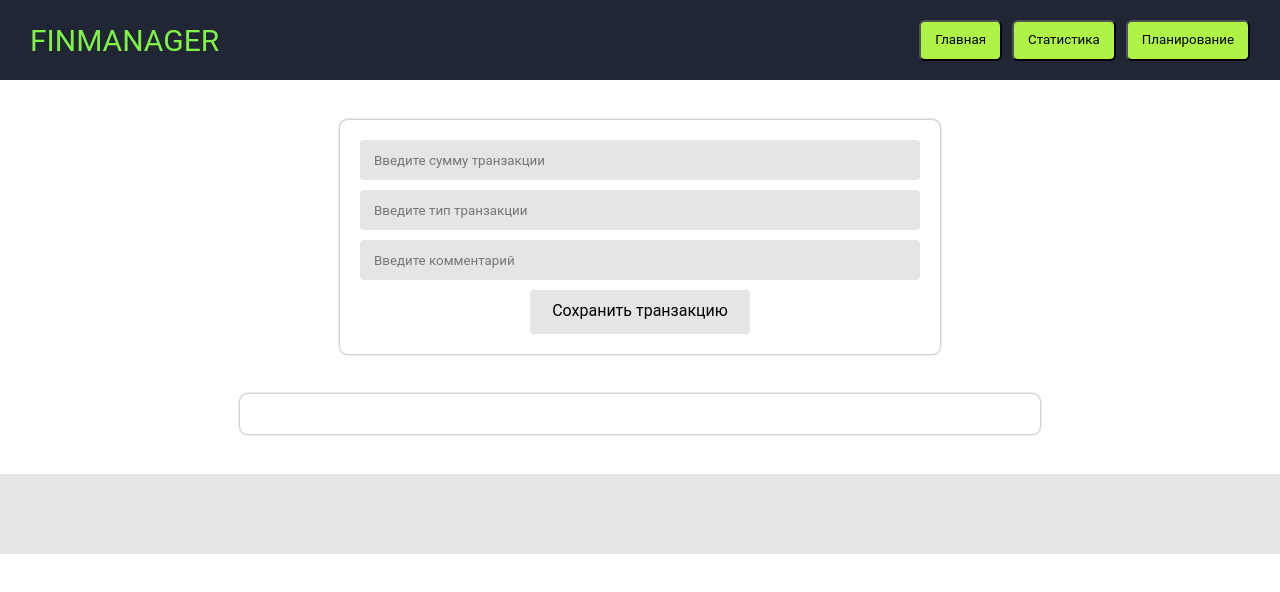
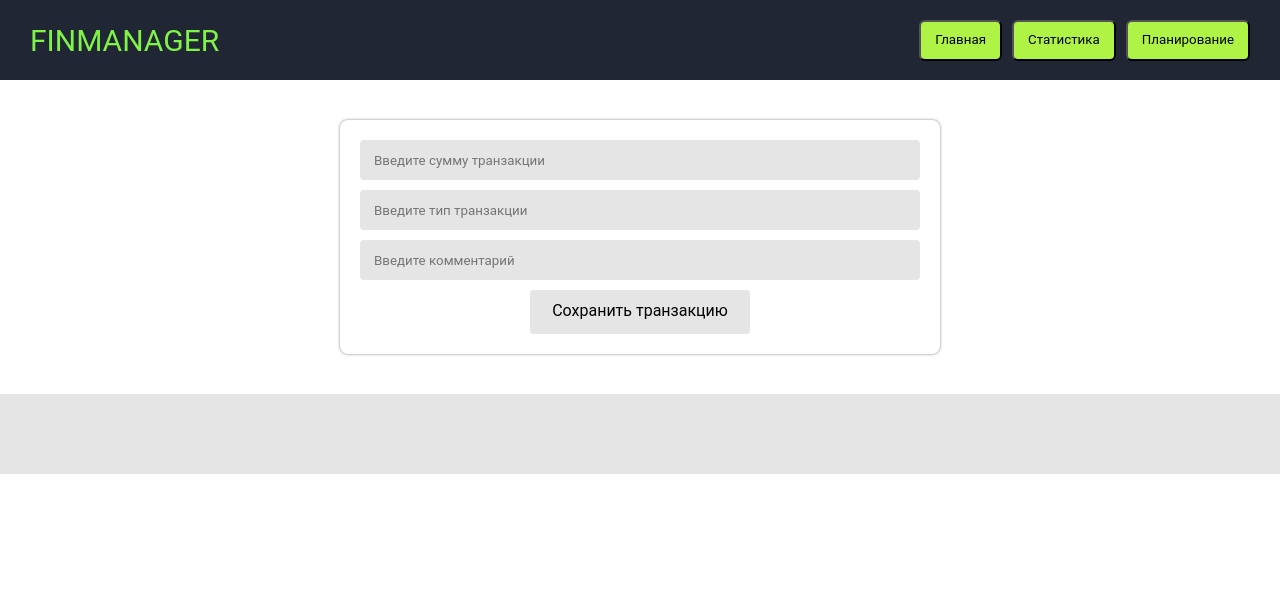
Before and after one commit to karlbelousov/finmanager, a React (Create React App) app: page / in a window 1280 px wide. Shown: the top 592 px of the page. Built offline with nearby package versions, Linux system fonts and the light colour scheme.

Commit message:
в компоненте главной страницы диспатчу  данные формы в стор

```diff
--- a/src/components/pages/Main.tsx
+++ b/src/components/pages/Main.tsx
@@ -3,8 +3,8 @@ import { Header } from '../views/global/Header';
 import { Footer } from '../views/global/Footer';
 import { css } from '../../styles/form.css';
 import { InputComponent } from '../comps/Input';
-import DataList from '../views/local/DataList';
-import { Data } from '../../type/data';
+import { useAppDispatch } from '../../hooks';
+import { setStat } from '../../store/action';
 
 const {FormContainer, Button} = css;
 
@@ -12,14 +12,16 @@ export const Main = () => {
   const [value, setValue] = useState('');
   const [type, setType] = useState('');
   const [comment, setComment] = useState('');
-  const [data, setData] = useState<Data[]>([]);
+  const dispatch = useAppDispatch();
 
   const validation = () => {
     if (value.length > 2 && type) {
-      // eslint-disable-next-line no-console
-      console.log('Валидация прошла успешно');
-
-      setData((items) => [...items, {value, type, comment}]);
+      const data = {
+        value,
+        type,
+        comment
+      };
+      dispatch(setStat(data));
       setValue('');
       setType('');
       setComment('');
@@ -51,7 +53,6 @@ export const Main = () => {
           Сохранить транзакцию
         </Button>
       </FormContainer>
-      <DataList data={data} />
       <Footer />
     </>
   );
```
